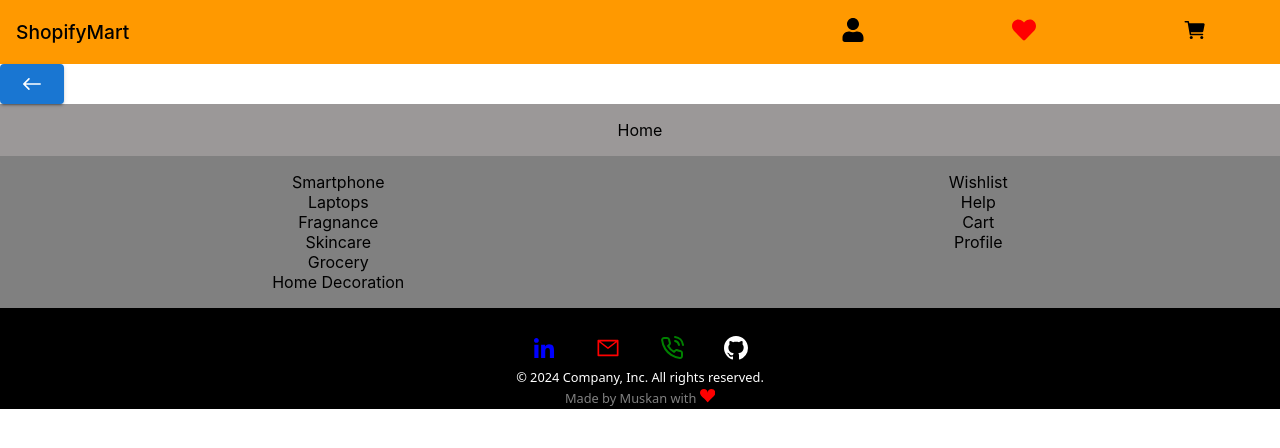
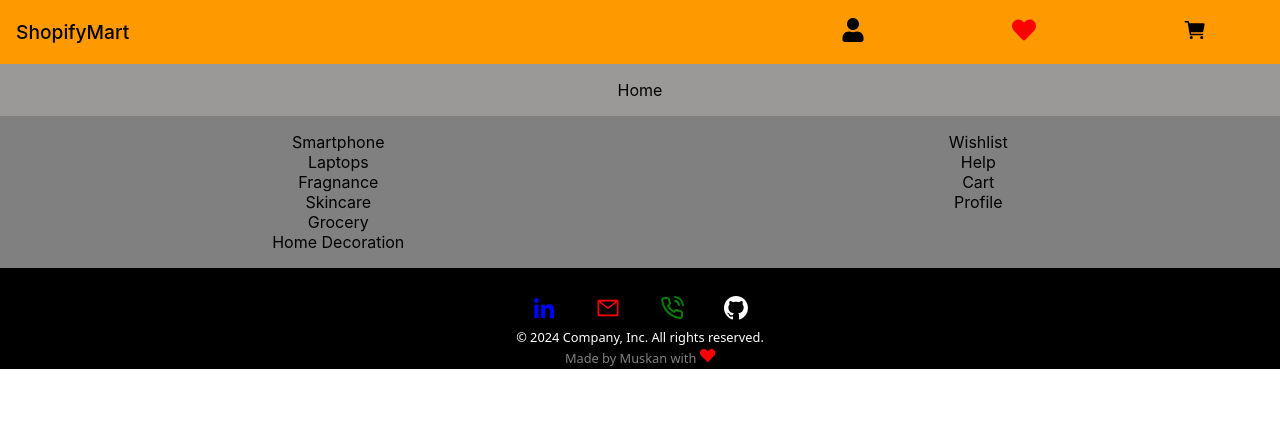
Before and after one commit to MuskanSrivastava8/shopifymart, a React (Create React App) app: page /shopifymart/WishListPage in a window 1280 px wide. Shown: the top 448 px of the page. Built offline with nearby package versions, Linux system fonts and the light colour scheme.

Commit message:
WishList Page updated now

```diff
--- a/src/Component/WishListPage/WishListPage.js
+++ b/src/Component/WishListPage/WishListPage.js
@@ -2,47 +2,18 @@ import React, { useState } from "react";
 import { useSelector } from "react-redux";
 import ItemCard from "../ProductPage/ItemCard";
 import "./WishListPage.scss";
-import Button from "@mui/material/Button";
-import { Navigate } from "react-router-dom";
-import { IoIosArrowRoundBack } from "react-icons/io";
-import { useDispatch } from "react-redux";
-import { setShowWishListComponent } from "../../Store/store";
-import { useNavigate } from "react-router-dom";
-
 
 function WishListPage() {
   const showWishListResp = useSelector((store) => store.STORE.wishlist);
   const itemData = useSelector((store) => store.STORE.itemData);
-  const showWishListComponentResp = useSelector((store) => store.STORE.showWishListComponent);
-
-  const dispatch = useDispatch();
-  const navigate = useNavigate();
-
   let wishListDetails = showWishListResp.map((i) => {
     return itemData.filter((data) => {
       return data.id === i;
     });
   });
-  const [showHomePage, setshowHomePage] = useState(false);
-  const navigatetoHomePage = () => {
-    dispatch(setShowWishListComponent(true));
-    // setshowHomePage(true);
-    // if(setshowHomePage){
-    //   navigate("/ProductPage");
-    // }
-    navigate("/ProductPage");
-  };
-
   return (
     <>
-      {/* {!showWishListComponentResp ? <Navigate to="/ProductPage" replace={true} /> : null} */}
-      <div className="wishList_btn_div">
-          <Button variant="contained" size="small" onClick={navigatetoHomePage}>
-            <IoIosArrowRoundBack style={{ fontSize: "2rem" }} />
-          </Button>
-        </div>
       <div className="Wishlist_main_div">
-
         {wishListDetails &&
           wishListDetails.map((i) => {
             return i.map((item) => {
```
